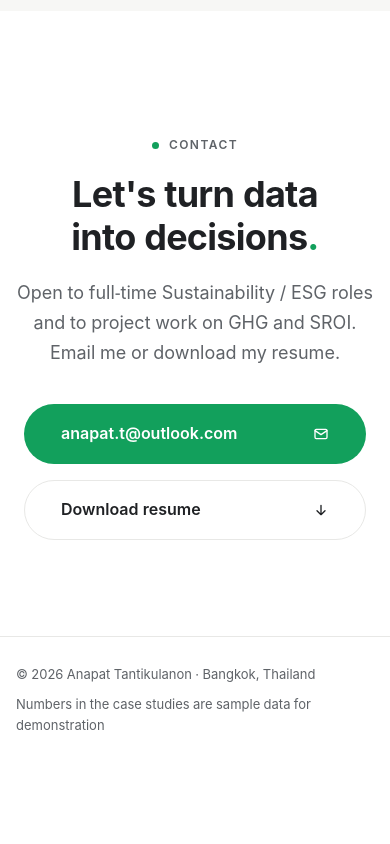
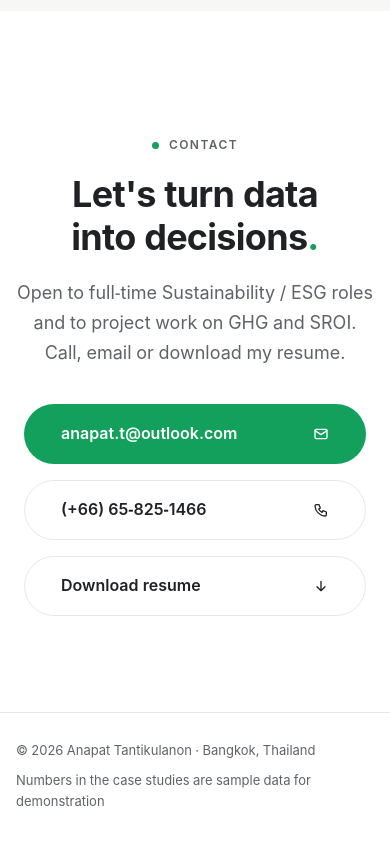
Before and after one commit to firstanapat/new, a plain HTML site: page index.html in a window 390 px wide. Shown: the part 5741-6585 px from the top of the page. Before the commit the page ends 6519 px from the top, so only its background shows below. Drawn offline with nearby package versions, Linux system fonts and the light colour scheme; a web font is replaced by a local one.

```diff
--- a/index.html
+++ b/index.html
@@ -37,6 +37,7 @@
       <symbol id="i-close" viewBox="0 0 24 24" fill="none" stroke="currentColor" stroke-width="2" stroke-linecap="round" stroke-linejoin="round"><path d="M18 6 6 18M6 6l12 12"/></symbol>
       <symbol id="i-info" viewBox="0 0 24 24" fill="none" stroke="currentColor" stroke-width="2" stroke-linecap="round" stroke-linejoin="round"><circle cx="12" cy="12" r="9"/><path d="M12 11v5M12 8h.01"/></symbol>
       <symbol id="i-menu" viewBox="0 0 24 24" fill="none" stroke="currentColor" stroke-width="2" stroke-linecap="round" stroke-linejoin="round"><path d="M4 7h16M4 12h16M4 17h16"/></symbol>
+      <symbol id="i-phone" viewBox="0 0 24 24" fill="none" stroke="currentColor" stroke-width="2" stroke-linecap="round" stroke-linejoin="round"><path d="M5 4h4l2 5-2.5 1.5a11 11 0 0 0 5 5L15 13l5 2v4a2 2 0 0 1-2 2A16 16 0 0 1 3 6a2 2 0 0 1 2-2"/></symbol>
       <symbol id="i-mail" viewBox="0 0 24 24" fill="none" stroke="currentColor" stroke-width="2" stroke-linecap="round" stroke-linejoin="round"><rect x="3" y="5" width="18" height="14" rx="2"/><path d="m3 7 9 6 9-6"/></symbol>
     </defs>
   </svg>
@@ -341,9 +342,10 @@
       <div class="container">
         <span class="eyebrow" data-i18n="contact.eyebrow">ติดต่อ</span>
         <h2 style="margin-top:18px" data-i18n="contact.title">มาเปลี่ยนข้อมูล<br />ให้เป็นการตัดสินใจกัน<span class="dot-accent">.</span></h2>
-        <p data-i18n="contact.lead">เปิดรับงานประจำด้าน Sustainability / ESG และงานโปรเจกต์ด้าน GHG และ SROI — ส่งอีเมลหาฉัน หรือดาวน์โหลด Resume ได้เลย</p>
+        <p data-i18n="contact.lead">เปิดรับงานประจำด้าน Sustainability / ESG และงานโปรเจกต์ด้าน GHG และ SROI — โทร ส่งอีเมล หรือดาวน์โหลด Resume ได้เลย</p>
         <div class="intro-actions">
           <a class="btn btn-accent btn-lg" href="mailto:anapat.t@outlook.com">anapat.t@outlook.com <svg><use href="#i-mail"/></svg></a>
+          <a class="btn btn-outline btn-lg" href="tel:+66658251466">(+66) 65-825-1466 <svg><use href="#i-phone"/></svg></a>
           <a class="btn btn-outline btn-lg" href="assets/Anapat_Tantikulanon_Resume.pdf" download><span data-i18n="contact.resume">ดาวน์โหลด Resume</span> <svg><use href="#i-down"/></svg></a>
         </div>
       </div>
--- a/js/lang-en.js
+++ b/js/lang-en.js
@@ -107,7 +107,7 @@ window.I18N_EN = {
   /* contact */
   "contact.eyebrow": "Contact",
   "contact.title": "Let's turn data<br />into decisions<span class=\"dot-accent\">.</span>",
-  "contact.lead": "Open to full-time Sustainability / ESG roles and to project work on GHG and SROI. Email me or download my resume.",
+  "contact.lead": "Open to full-time Sustainability / ESG roles and to project work on GHG and SROI. Call, email or download my resume.",
   "contact.resume": "Download resume",
   "footer.note": "Numbers in the case studies are sample data for demonstration",
 
```
Also changed, not shown: resume.html (+4 -0 lines).
